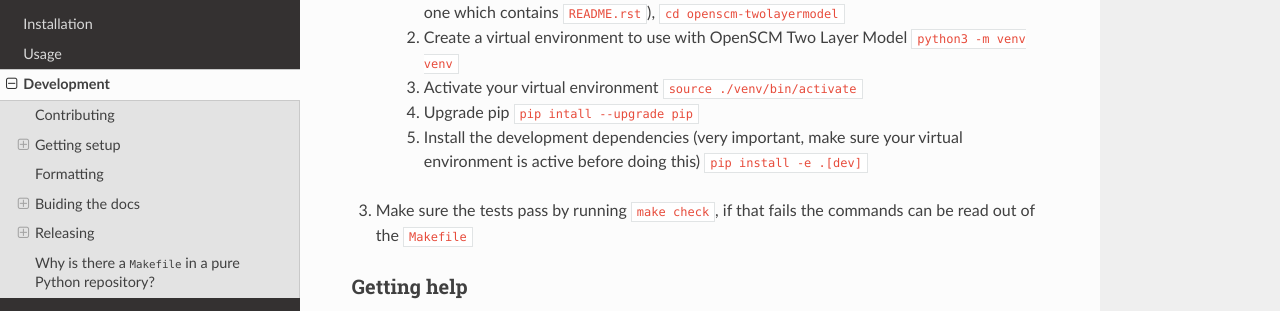
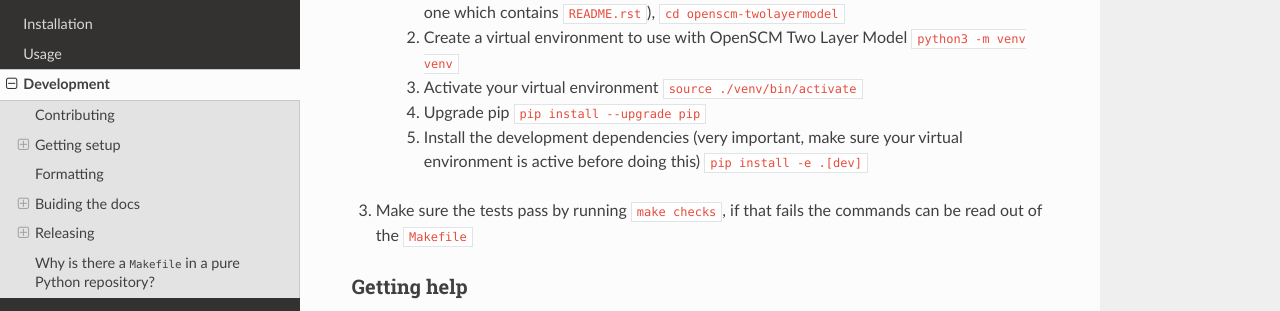
Before and after one commit to openscm/openscm-twolayermodel, a Sphinx documentation site: the page built from docs/source/development.rst, in a window 1280 px wide and 900 px high, scrolled down 1332 px. Shown: the part 153-464 px from the top of the window. Built offline with Sphinx 7.4.7 and the Read the Docs theme 2.0.0, drawn with Linux system fonts in a browser that asks for light colours.

Commit message:
Fix commands under 'getting setup' in development documentation

```diff
--- a/docs/source/development.rst
+++ b/docs/source/development.rst
@@ -43,10 +43,10 @@
     #. Change your current directory to OpenSCM Two Layer Model's root directory (i.e. the one which contains ``README.rst``), ``cd openscm-twolayermodel``
     #. Create a virtual environment to use with OpenSCM Two Layer Model ``python3 -m venv venv``
     #. Activate your virtual environment ``source ./venv/bin/activate``
-    #. Upgrade pip ``pip intall --upgrade pip``
+    #. Upgrade pip ``pip install --upgrade pip``
     #. Install the development dependencies (very important, make sure your virtual environment is active before doing this) ``pip install -e .[dev]``
 
-#. Make sure the tests pass by running ``make check``, if that fails the commands can be read out of the ``Makefile``
+#. Make sure the tests pass by running ``make checks``, if that fails the commands can be read out of the ``Makefile``
 
 
 Getting help
```
